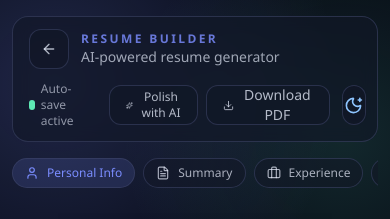
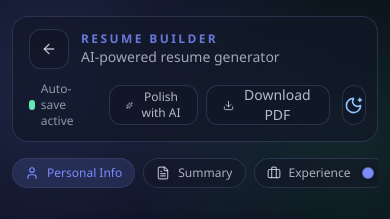
Before and after one commit to Abhish3k-1/ai_resume, a Next.js app: page /builder in a window 390 px wide. Shown: the top 219 px of the page. Built offline with nearby package versions, Linux system fonts and the light colour scheme.

Commit message:
added new features

```diff
--- a/app/api/ai/skills/route.ts
+++ b/app/api/ai/skills/route.ts
@@ -10,10 +10,12 @@ const generateSkillsSchema = z.object({
 
 const SYSTEM_PROMPT = `You are an expert career coach and technical recruiter. Given a specific job role or headline, your task is to instantly generate the most highly-sought after Technical Skills and Soft Skills for that position in today's job market.
 
-Return ONLY a valid JSON object with EXACTLY this structure, no markdown, no code fences, no explanations:
+Return ONLY a valid JSON object with EXACTLY this structure, no markdown, no code fences, no explanations.
+DO NOT mix soft skills into the technical field, and DO NOT mix technical skills into the soft field.
+
 {
-  "technical": "Comma-separated list of 10-15 top technical skills for this role",
-  "soft": "Comma-separated list of 5-8 top soft skills for this role"
+  "technical": "Comma-separated list of exactly 10-15 top hard TECHNICAL skills (e.g. React, Python, Figma). NEVER include soft skills here.",
+  "soft": "Comma-separated list of exactly 5-8 top SOFT skills (e.g. Leadership, Communication). NEVER include technical tools here."
 }`;
 
 export async function POST(request: Request) {
--- a/components/builder/resume-builder-shell.tsx
+++ b/components/builder/resume-builder-shell.tsx
@@ -770,21 +770,29 @@ export function ResumeBuilderShell() {
               const isEnabled = isAlwaysOn || sectionToggles[section.id];
 
               return (
+                <div key={`mobile-nav-${section.id}`} className={cn("flex shrink-0 items-center overflow-hidden rounded-full border transition-colors", isActive ? "border-primary/50 bg-primary/15" : "border-border/60 bg-surface/50", !isEnabled && "opacity-50 grayscale")}>
                   <button
-                  key={`mobile-nav-${section.id}`}
                     type="button"
                     onClick={() => scrollToSection(section.id)}
-                  className={cn(
-                    "flex shrink-0 items-center gap-2 rounded-full border px-3 sm:px-4 py-1.5 sm:py-2 text-xs sm:text-sm font-medium transition-colors cursor-pointer",
-                    isActive
-                      ? "border-primary/50 bg-primary/15 text-primary"
-                      : "border-border/60 bg-surface/50 text-foreground/70 hover:bg-surface-muted hover:text-foreground",
-                    !isEnabled && "opacity-50"
-                  )}
+                    className={cn("flex items-center gap-2 pl-3 sm:pl-4 py-1.5 sm:py-2 text-xs sm:text-sm font-medium transition-colors cursor-pointer", isActive ? "text-primary" : "text-foreground/70 hover:text-foreground", isAlwaysOn ? "pr-3 sm:pr-4" : "pr-1.5")}
                   >
                     <Icon size={14} />
                     {section.label}
                   </button>
+                  {!isAlwaysOn && (
+                     <button
+                       type="button"
+                       onClick={(e) => {
+                         e.stopPropagation();
+                         handleToggleSection(section.id);
+                       }}
+                       className="flex h-full items-center justify-center pr-3 pl-1.5 py-1.5 sm:py-2 text-foreground/40 hover:text-foreground transition-colors"
+                       title={isEnabled ? "Hide Section" : "Show Section"}
+                     >
+                       <div className={cn("h-3 w-3 rounded-full border transition-colors", isEnabled ? "bg-primary border-primary shadow-sm" : "bg-transparent border-foreground/30")} />
+                     </button>
+                  )}
+                </div>
               );
             })}
           </nav>
--- a/lib/ai-client.ts
+++ b/lib/ai-client.ts
@@ -34,6 +34,7 @@ export async function callAI(
         ],
         temperature: 0.7,
         max_tokens: 4096,
+        response_format: { type: "json_object" },
       }),
       signal: controller.signal,
     });
```
Also changed, not shown: dbg-ai-raw-response.txt (added). Lines whose indentation alone changed are shown as unchanged.
